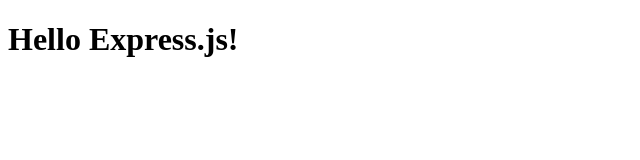
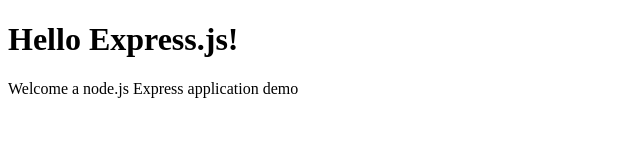
Before and after one commit to taha-abbasi/web-server, a website: page public/index.html in a window 1280 px wide. Shown: the whole page, without its empty margins (0-640 px from the left). Drawn offline with Linux system fonts and the light colour scheme.

Commit message:
Welcome message

```diff
--- a/public/index.html
+++ b/public/index.html
@@ -6,5 +6,6 @@
     </head>
     <body>
         <h1>Hello Express.js!</h1>
+        <p>Welcome a node.js Express application demo</p>
     </body>
 </html>
```
